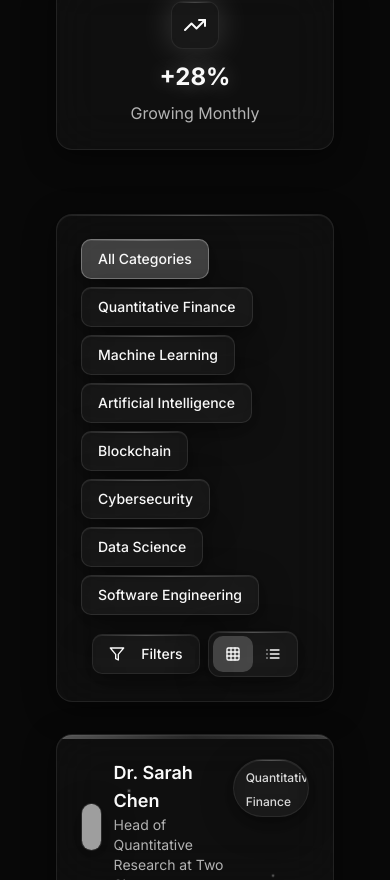
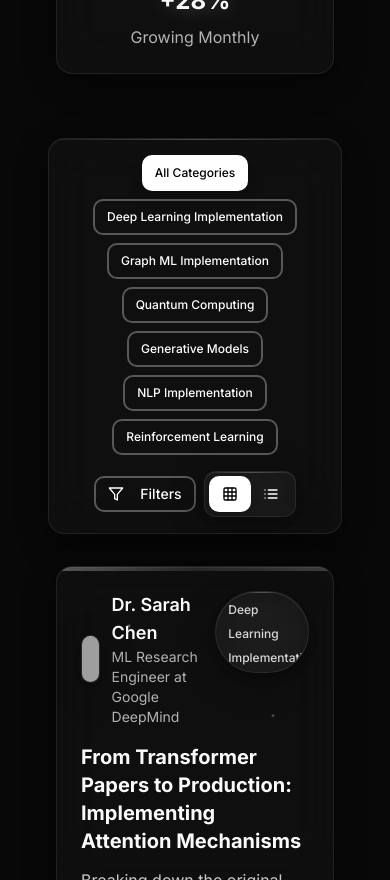
Before and after one commit to bryan446/glass-quant-tapes, a React (Vite) app: page / in a window 390 px wide. Shown: the part 1120-2000 px from the top of the page. Built offline with nearby package versions, Linux system fonts and the light colour scheme; grey boxes are pictures that could not be loaded.

Commit message:
Refactor: Improve UI and content filtering
Enhance button interactions, contrast, and responsiveness for mobile devices. Filter content to display only sections related to research papers to code.

```diff
--- a/src/components/InterviewQuestions.tsx
+++ b/src/components/InterviewQuestions.tsx
@@ -20,56 +20,56 @@ const InterviewQuestions = () => {
   const questions: Question[] = [
     {
       id: 1,
-      category: 'Quantitative Finance',
+      category: 'Paper Implementation',
       difficulty: 'Advanced',
-      question: 'Explain the Black-Scholes model and derive the formula for European call option pricing. How would you modify it for American options?',
-      topics: ['Options Pricing', 'Stochastic Calculus', 'Risk-Neutral Valuation'],
-      estimatedTime: '45 min',
-      icon: TrendingUp
+      question: 'Implement the Transformer architecture from "Attention Is All You Need" paper. Include multi-head attention, positional encoding, and the complete encoder-decoder structure.',
+      topics: ['Attention Mechanisms', 'PyTorch', 'Neural Networks'],
+      estimatedTime: '90 min',
+      icon: Brain
     },
     {
       id: 2,
-      category: 'Machine Learning',
+      category: 'Algorithm Implementation',
       difficulty: 'Intermediate',
-      question: 'Design a machine learning system to predict stock price movements. What features would you use and how would you handle overfitting?',
-      topics: ['Feature Engineering', 'Time Series', 'Regularization'],
-      estimatedTime: '30 min',
-      icon: Brain
-    },
-    {
-      id: 3,
-      category: 'Algorithm Design',
-      difficulty: 'Advanced',
-      question: 'Implement an efficient algorithm for portfolio optimization with transaction costs and real-time risk constraints.',
-      topics: ['Dynamic Programming', 'Optimization', 'Risk Management'],
+      question: 'Code the ResNet architecture from the original paper. Explain skip connections and implement the residual blocks with proper initialization.',
+      topics: ['Deep Learning', 'Computer Vision', 'Skip Connections'],
       estimatedTime: '60 min',
       icon: Code
     },
     {
-      id: 4,
-      category: 'Data Structures',
-      difficulty: 'Intermediate',
-      question: 'Design a data structure for real-time order book management that supports fast insertions, deletions, and price level queries.',
-      topics: ['Binary Trees', 'Hash Tables', 'Order Book'],
-      estimatedTime: '40 min',
+      id: 3,
+      category: 'Research to Code',
+      difficulty: 'Advanced',
+      question: 'Implement BERT from scratch following the original paper. Include WordPiece tokenization, masked language modeling, and next sentence prediction.',
+      topics: ['NLP', 'Transformers', 'Self-Supervised Learning'],
+      estimatedTime: '120 min',
       icon: Database
     },
     {
+      id: 4,
+      category: 'ML Algorithms',
+      difficulty: 'Intermediate',
+      question: 'Implement Variational Autoencoder from Kingma & Welling paper. Include the reparameterization trick and ELBO loss function.',
+      topics: ['Generative Models', 'Variational Inference', 'PyTorch'],
+      estimatedTime: '75 min',
+      icon: TrendingUp
+    },
+    {
       id: 5,
-      category: 'Mathematical Finance',
+      category: 'Deep Learning',
       difficulty: 'Advanced',
-      question: 'Explain Monte Carlo methods for pricing exotic derivatives. How would you implement variance reduction techniques?',
-      topics: ['Monte Carlo', 'Derivatives', 'Variance Reduction'],
-      estimatedTime: '50 min',
+      question: 'Code the GAN architecture from the original Goodfellow paper. Implement both generator and discriminator with proper training dynamics.',
+      topics: ['Generative Models', 'Adversarial Training', 'Neural Networks'],
+      estimatedTime: '90 min',
       icon: Calculator
     },
     {
       id: 6,
-      category: 'Cryptography',
-      difficulty: 'Intermediate',
-      question: 'Design a secure trading system that ensures order confidentiality while maintaining market transparency.',
-      topics: ['Cryptographic Protocols', 'Zero-Knowledge Proofs', 'Security'],
-      estimatedTime: '35 min',
+      category: 'Reinforcement Learning',
+      difficulty: 'Advanced',
+      question: 'Implement Deep Q-Network (DQN) from the DeepMind paper. Include experience replay, target networks, and epsilon-greedy exploration.',
+      topics: ['RL Algorithms', 'Q-Learning', 'Neural Networks'],
+      estimatedTime: '100 min',
       icon: Lock
     }
   ];
--- a/src/components/ui/button.tsx
+++ b/src/components/ui/button.tsx
@@ -5,19 +5,19 @@ import { cva, type VariantProps } from "class-variance-authority"
 import { cn } from "@/lib/utils"
 
 const buttonVariants = cva(
-  "inline-flex items-center justify-center gap-2 whitespace-nowrap rounded-md text-sm font-medium ring-offset-background transition-colors focus-visible:outline-none focus-visible:ring-2 focus-visible:ring-ring focus-visible:ring-offset-2 disabled:pointer-events-none disabled:opacity-50 [&_svg]:pointer-events-none [&_svg]:size-4 [&_svg]:shrink-0",
+  "inline-flex items-center justify-center gap-2 whitespace-nowrap rounded-md text-sm font-medium ring-offset-background transition-all duration-300 focus-visible:outline-none focus-visible:ring-2 focus-visible:ring-ring focus-visible:ring-offset-2 disabled:pointer-events-none disabled:opacity-50 [&_svg]:pointer-events-none [&_svg]:size-4 [&_svg]:shrink-0 active:scale-95",
   {
     variants: {
       variant: {
-        default: "bg-primary text-primary-foreground hover:bg-primary/90",
+        default: "bg-white text-black hover:bg-white/90 border border-white/20 shadow-lg hover:shadow-xl",
         destructive:
           "bg-destructive text-destructive-foreground hover:bg-destructive/90",
         outline:
-          "border border-input bg-background hover:bg-accent hover:text-accent-foreground",
+          "border-2 border-white/30 bg-transparent text-white hover:bg-white/10 hover:border-white/50",
         secondary:
-          "bg-secondary text-secondary-foreground hover:bg-secondary/80",
-        ghost: "hover:bg-accent hover:text-accent-foreground",
-        link: "text-primary underline-offset-4 hover:underline",
+          "bg-black/50 text-white border border-white/20 hover:bg-black/70 hover:border-white/40",
+        ghost: "text-white hover:bg-white/10 hover:text-white",
+        link: "text-white underline-offset-4 hover:underline",
       },
       size: {
         default: "h-10 px-4 py-2",
--- a/src/pages/Index.tsx
+++ b/src/pages/Index.tsx
@@ -11,82 +11,82 @@ const Index = () => {
   const [isFormOpen, setIsFormOpen] = useState(false);
   const [viewMode, setViewMode] = useState<'grid' | 'list'>('grid');
 
-  // Sample interview data
+  // Research papers to code interviews
   const interviews = [
     {
       id: 1,
-      title: "The Future of Algorithmic Trading with Machine Learning",
+      title: "From Transformer Papers to Production: Implementing Attention Mechanisms",
       expert: "Dr. Sarah Chen",
-      role: "Head of Quantitative Research",
-      company: "Two Sigma",
+      role: "ML Research Engineer",
+      company: "Google DeepMind",
       duration: "52 min",
-      category: "Quantitative Finance",
-      description: "Exploring cutting-edge machine learning techniques in high-frequency trading, risk management, and portfolio optimization. Dr. Chen shares insights from her 15 years in quantitative finance.",
+      category: "Deep Learning Implementation",
+      description: "Breaking down the original Transformer paper and walking through a complete implementation from scratch. Learn how to translate research concepts into efficient, production-ready code.",
       date: "2 days ago",
       likes: 234,
       image: "/placeholder.svg"
     },
     {
       id: 2,
-      title: "Building Resilient Distributed Systems at Scale",
+      title: "Implementing Graph Neural Networks: From GCN Paper to Code",
       expert: "Alex Rodriguez",
-      role: "Principal Engineer",
-      company: "Netflix",
+      role: "Research Scientist",
+      company: "Facebook AI",
       duration: "38 min",
-      category: "Software Engineering",
-      description: "Deep dive into architecting systems that can handle millions of concurrent users. Learn about microservices, chaos engineering, and the mindset needed for large-scale distributed systems.",
+      category: "Graph ML Implementation",
+      description: "Step-by-step implementation of Graph Convolutional Networks based on Kipf & Welling's seminal paper. Includes PyTorch code walkthrough and optimization techniques.",
       date: "1 week ago",
       likes: 156,
       image: "/placeholder.svg"
     },
     {
       id: 3,
-      title: "Cryptographic Security in the Age of Quantum Computing",
+      title: "Quantum Algorithm Implementation: Shor's Algorithm in Practice",
       expert: "Prof. Michael Thompson",
-      role: "Research Scientist",
-      company: "IBM Research",
+      role: "Quantum Computing Researcher",
+      company: "IBM Quantum",
       duration: "44 min",
-      category: "Cybersecurity",
-      description: "Understanding quantum-resistant cryptography and preparing for the post-quantum world. Insights into current research and practical implications for modern security systems.",
+      category: "Quantum Computing",
+      description: "Translating Shor's factorization algorithm from theoretical paper to working quantum circuit implementation using Qiskit. Real code examples included.",
       date: "3 days ago",
       likes: 89,
       image: "/placeholder.svg"
     },
     {
       id: 4,
-      title: "Data Science in Climate Change Research",
+      title: "VAE Paper Implementation: Variational Autoencoders from Scratch",
       expert: "Dr. Emma Watson",
-      role: "Climate Data Scientist",
-      company: "NOAA",
+      role: "AI Research Engineer",
+      company: "OpenAI",
       duration: "41 min",
-      category: "Data Science",
-      description: "How machine learning and big data analytics are revolutionizing climate science. From predictive modeling to real-time environmental monitoring systems.",
+      category: "Generative Models",
+      description: "Complete implementation of Kingma & Welling's Variational Autoencoder paper. From mathematical derivations to working PyTorch code with practical tips.",
       date: "5 days ago",
       likes: 312,
       image: "/placeholder.svg"
     },
     {
       id: 5,
-      title: "Autonomous Systems and Real-time Decision Making",
+      title: "BERT Implementation: From Paper to Hugging Face Compatible Code",
       expert: "James Liu",
-      role: "AI Research Lead",
-      company: "Waymo",
+      role: "NLP Research Engineer",
+      company: "Anthropic",
       duration: "47 min",
-      category: "Artificial Intelligence",
-      description: "Inside the world of self-driving cars: computer vision, sensor fusion, and the challenges of making split-second decisions in complex environments.",
+      category: "NLP Implementation",
+      description: "Building BERT from the ground up based on the original paper. Learn tokenization, attention mechanisms, and how to make your implementation compatible with existing frameworks.",
       date: "1 week ago",
       likes: 198,
       image: "/placeholder.svg"
     },
     {
       id: 6,
-      title: "DeFi Protocols and Smart Contract Architecture",
+      title: "Implementing Reinforcement Learning: DQN Paper to Working Agent",
       expert: "Maria Garcia",
-      role: "Blockchain Architect",
-      company: "Ethereum Foundation",
+      role: "RL Research Scientist",
+      company: "DeepMind",
       duration: "55 min",
-      category: "Blockchain",
-      description: "Exploring the technical foundations of decentralized finance. From automated market makers to yield farming protocols and the future of programmable money.",
+      category: "Reinforcement Learning",
+      description: "Complete walkthrough of implementing Deep Q-Networks from the original DeepMind paper. Includes environment setup, neural network architecture, and training loop.",
       date: "4 days ago",
       likes: 267,
       image: "/placeholder.svg"
@@ -95,13 +95,12 @@ const Index = () => {
 
   const categories = [
     "All Categories",
-    "Quantitative Finance",
-    "Machine Learning",
-    "Artificial Intelligence",
-    "Blockchain",
-    "Cybersecurity",
-    "Data Science",
-    "Software Engineering"
+    "Deep Learning Implementation",
+    "Graph ML Implementation",
+    "Quantum Computing",
+    "Generative Models",
+    "NLP Implementation",
+    "Reinforcement Learning"
   ];
 
   const stats = [
@@ -125,13 +124,13 @@ const Index = () => {
             <div className="floating-particle" style={{ top: '60%', right: '30%' }}></div>
             <div className="floating-particle" style={{ bottom: '40%', right: '10%' }}></div>
 
-            <h1 className="text-5xl md:text-7xl font-bold mb-6 glow-text bg-gradient-to-r from-white via-accent to-primary bg-clip-text text-transparent tracking-tight">
-              Quantitative Insights
+            <h1 className="text-4xl sm:text-5xl md:text-7xl font-bold mb-6 glow-text bg-gradient-to-r from-white via-accent to-primary bg-clip-text text-transparent tracking-tight">
+              Research Papers
               <br />
-              <span className="text-4xl md:text-6xl">Amplified</span>
+              <span className="text-3xl sm:text-4xl md:text-6xl">To Code</span>
             </h1>
-            <p className="text-xl md:text-2xl text-foreground/80 mb-8 max-w-3xl mx-auto leading-relaxed">
-              Discover insights from the brightest minds in technology. From quantum computing to algorithmic trading, explore the future through expert conversations.
+            <p className="text-lg sm:text-xl md:text-2xl text-foreground/80 mb-8 max-w-3xl mx-auto leading-relaxed px-4">
+              Transform cutting-edge research into production-ready code. Watch experts implement papers from DeepMind, OpenAI, and top conferences step-by-step.
             </p>
 
             <div className="flex flex-col sm:flex-row items-center justify-center gap-4 mb-12">
@@ -168,20 +167,17 @@ const Index = () => {
       </section>
 
       {/* Filters Section */}
-      <section className="px-6 mb-8">
+      <section className="px-4 sm:px-6 mb-8">
         <div className="container mx-auto">
-          <div className="glass-card p-6 rounded-2xl">
+          <div className="glass-card p-4 sm:p-6 rounded-2xl">
             <div className="flex flex-col lg:flex-row items-center justify-between gap-4">
-              <div className="flex flex-wrap items-center gap-2">
+              <div className="flex flex-wrap items-center gap-2 justify-center sm:justify-start">
                 {categories.map((category, index) => (
                   <Button
                     key={index}
-                    variant={index === 0 ? "default" : "ghost"}
-                    className={`glass-card morphic-hover ${
-                      index === 0
-                        ? "bg-primary/20 border-primary/30 text-primary"
-                        : "border-white/10 hover:bg-white/5"
-                    }`}
+                    variant={index === 0 ? "default" : "outline"}
+                    size="sm"
+                    className="text-xs sm:text-sm"
                   >
                     {category}
                   </Button>
@@ -189,7 +185,7 @@ const Index = () => {
               </div>
 
               <div className="flex items-center gap-2">
-                <Button variant="ghost" className="glass-card morphic-hover">
+                <Button variant="outline" size="sm">
                   <Filter className="w-4 h-4 mr-2" />
                   Filters
                 </Button>
@@ -198,7 +194,6 @@ const Index = () => {
                     variant={viewMode === 'grid' ? 'default' : 'ghost'}
                     size="sm"
                     onClick={() => setViewMode('grid')}
-                    className={viewMode === 'grid' ? "bg-primary/20 text-primary" : ""}
                   >
                     <Grid className="w-4 h-4" />
                   </Button>
@@ -206,7 +201,6 @@ const Index = () => {
                     variant={viewMode === 'list' ? 'default' : 'ghost'}
                     size="sm"
                     onClick={() => setViewMode('list')}
-                    className={viewMode === 'list' ? "bg-primary/20 text-primary" : ""}
                   >
                     <List className="w-4 h-4" />
                   </Button>
```
